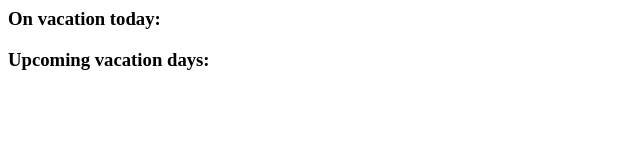
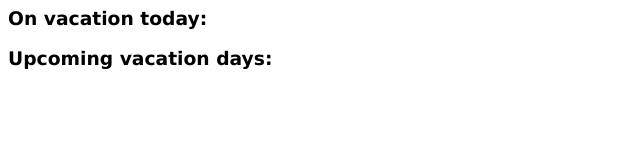
Before and after one commit to SolidLabResearch/solid-menubar-app, an Electron app: page index.html in a window 1280 px wide. Shown: the whole page, without its empty margins (0-640 px from the left). Drawn offline with Linux system fonts and the light colour scheme; no server answers.

Commit message:
Add some styling

```diff
--- /dev/null
+++ b/index.css
@@ -0,0 +1,3 @@
+body {
+    font-family: Verdana, sans-serif;
+}
--- a/index.html
+++ b/index.html
@@ -1,6 +1,7 @@
 <html>
   <head>
     <title>Vacation</title>
+    <link rel="stylesheet" href="index.css" />
   </head>
   <body>
     <h3>On vacation today:</h3>
```
